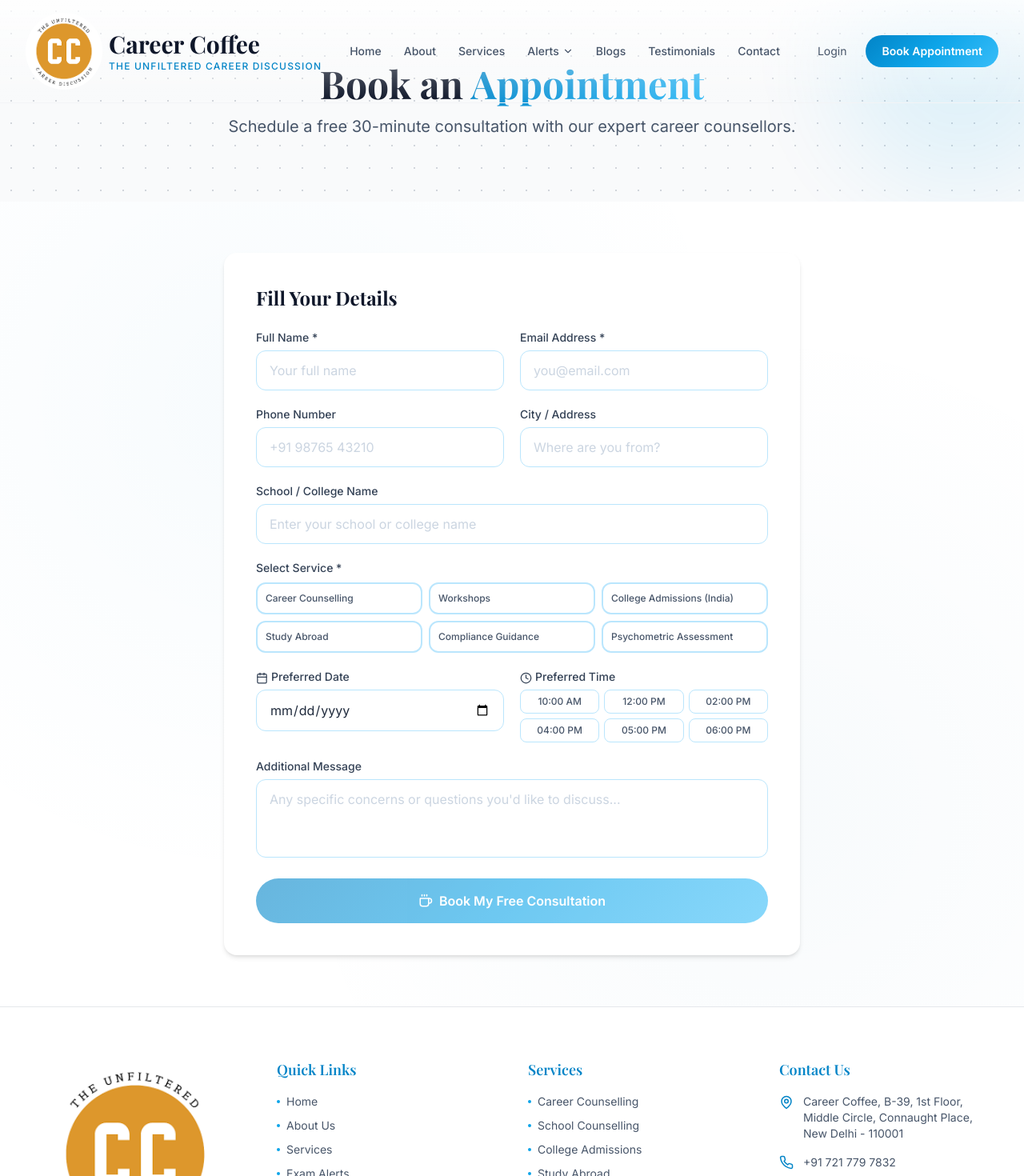
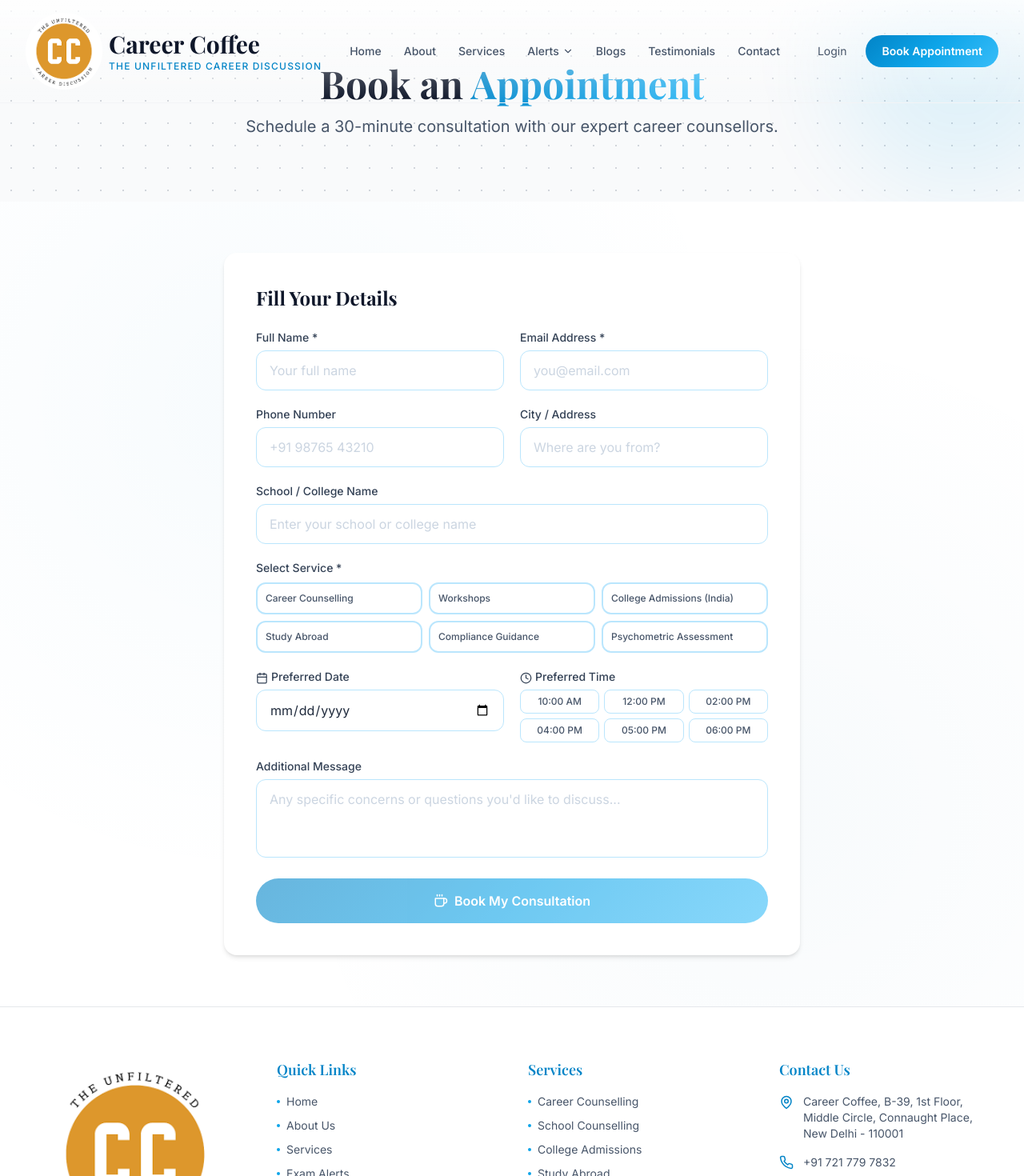
Before and after one commit to Push36609/career.coffee, a React (Vite) app in the folder frontend/: page /appointment in a window 1280 px wide. Shown: the top 1470 px of the page at 80% size. Built offline with nearby package versions, Linux system fonts and the light colour scheme; a web font is replaced by a local one.

Commit message:
remove free

```diff
--- a/frontend/src/pages/Appointment.jsx
+++ b/frontend/src/pages/Appointment.jsx
@@ -66,7 +66,7 @@ export default function Appointment() {
             Book an <span className="text-gradient">Appointment</span>
           </motion.h1>
           <motion.p initial={{ opacity: 0 }} animate={{ opacity: 1 }} transition={{ delay: 0.2 }} className="text-secondary-600 text-xl">
-            Schedule a free 30-minute consultation with our expert career counsellors.
+            Schedule a 30-minute consultation with our expert career counsellors.
           </motion.p>
         </div>
       </section>
@@ -133,7 +133,7 @@ export default function Appointment() {
                   placeholder="Any specific concerns or questions you'd like to discuss..." className="input-field resize-none" />
               </div>
               <button type="submit" disabled={submitting || !form.name || !form.email} className="btn-primary w-full py-4 text-base disabled:opacity-60 disabled:cursor-not-allowed flex items-center justify-center gap-2">
-                {submitting ? 'Booking...' : <><Coffee size={18} /> Book My Free Consultation</>}
+                {submitting ? 'Booking...' : <><Coffee size={18} /> Book My Consultation</>}
               </button>
             </form>
           </motion.div>
--- a/frontend/src/pages/Home.jsx
+++ b/frontend/src/pages/Home.jsx
@@ -62,7 +62,7 @@ export default function Home() {
               </motion.p>
               <motion.div variants={fadeUp} className="flex flex-wrap gap-4">
                 <Link to="/appointment" className="btn-primary flex items-center gap-2 text-base px-8 py-4">
-                  Book Free Consultation <ArrowRight size={18} />
+                  Book Consultation <ArrowRight size={18} />
                 </Link>
                 <Link to="/services" className="btn-outline border-secondary-900 text-secondary-900 hover:bg-secondary-900 hover:text-white text-base px-8 py-4">
                   Explore Services
@@ -96,7 +96,7 @@ export default function Home() {
                     <div className="w-12 h-12 bg-primary-gradient rounded-2xl flex items-center justify-center text-2xl">☕</div>
                     <div>
                       <p className="text-white font-semibold">Career Counselling Session</p>
-                      <p className="text-primary-100 text-sm">Book your free consultation today!</p>
+                      <p className="text-primary-100 text-sm">Book your consultation today!</p>
                     </div>
                   </div>
                   <div className="space-y-3 mb-6">
@@ -288,9 +288,9 @@ export default function Home() {
         <div className="max-w-4xl mx-auto px-4 text-center">
           <motion.div initial={{ opacity: 0, y: 20 }} whileInView={{ opacity: 1, y: 0 }} viewport={{ once: true }}>
             <h2 className="font-display text-4xl md:text-5xl font-bold text-white mb-4">Ready to Brew Your Success?</h2>
-            <p className="text-white/80 text-xl mb-10">Book a free consultation with our expert career counsellors today.</p>
+            <p className="text-white/80 text-xl mb-10">Book a consultation with our expert career counsellors today.</p>
             <Link to="/appointment" className="bg-white text-primary-700 font-bold px-10 py-4 rounded-full text-lg hover:shadow-2xl hover:scale-105 transition-all duration-300 inline-flex items-center gap-2">
-              Book Free Appointment <ArrowRight size={20} />
+              Book Appointment <ArrowRight size={20} />
             </Link>
           </motion.div>
         </div>
--- a/frontend/src/pages/Services.jsx
+++ b/frontend/src/pages/Services.jsx
@@ -111,7 +111,7 @@ export default function Services() {
       <section className="py-16 bg-primary-gradient text-center">
         <div className="max-w-3xl mx-auto px-4">
           <h2 className="font-display text-4xl font-bold text-white mb-4">Ready to Get Started?</h2>
-          <p className="text-white/80 mb-8 text-lg">Book a free 30-minute consultation with our experts today.</p>
+          <p className="text-white/80 mb-8 text-lg">Book a 30-minute consultation with our experts today.</p>
           <Link to="/appointment" className="bg-white text-primary-700 font-bold px-10 py-4 rounded-full hover:shadow-2xl hover:scale-105 transition-all duration-300 inline-flex items-center gap-2">
             Schedule Now <ArrowRight size={18} />
           </Link>
```
